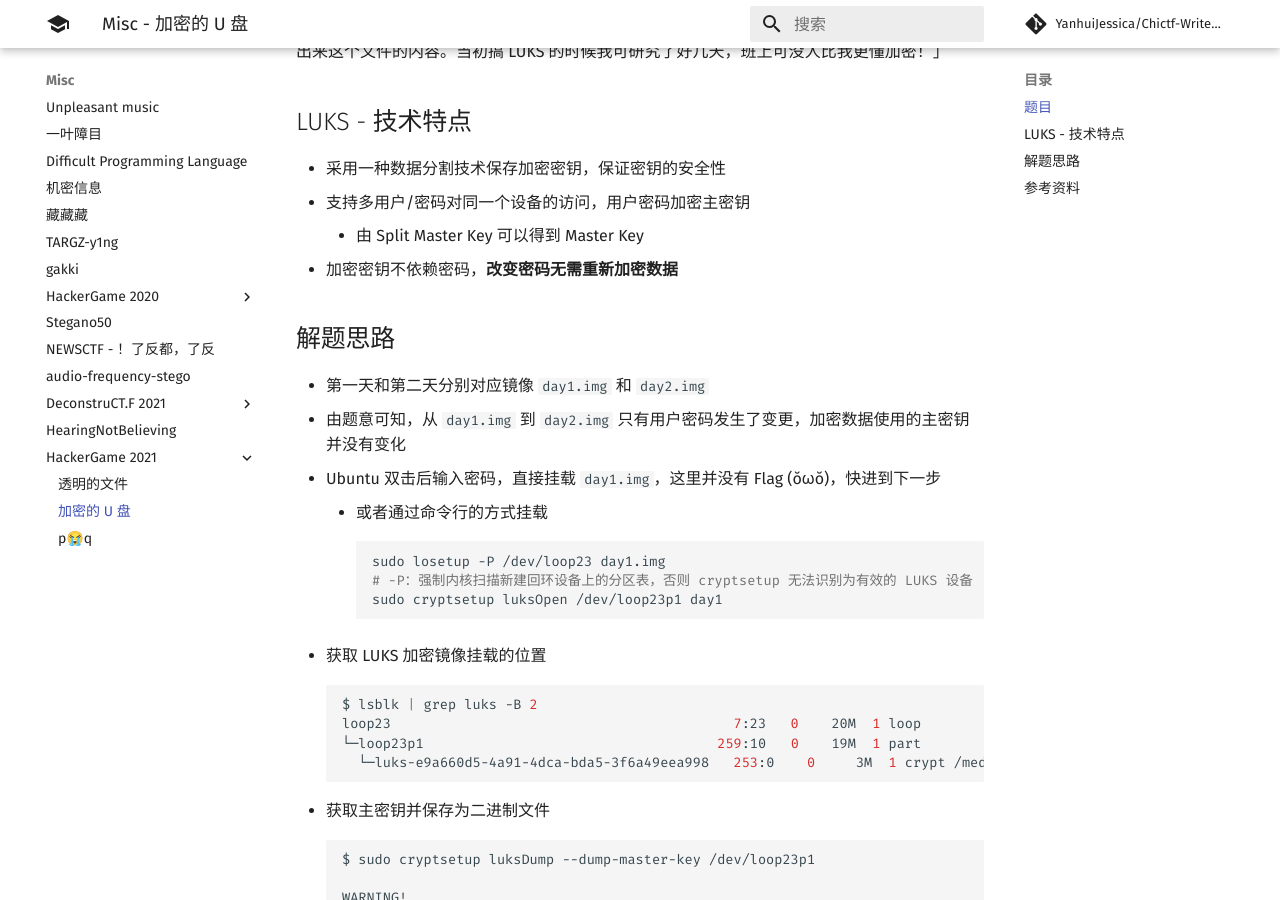
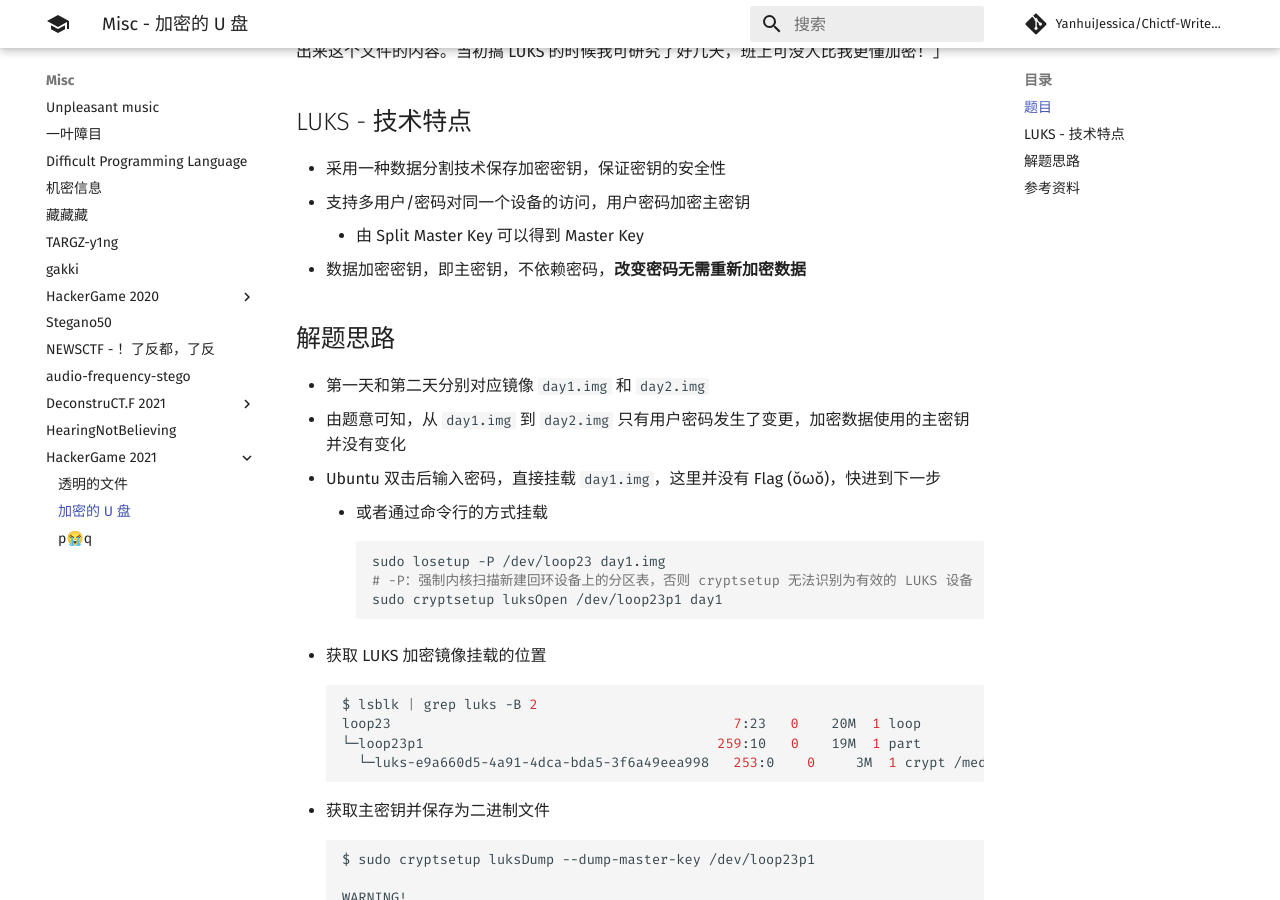
Before and after one commit to YanhuiJessica/Chictf-Writeups, an MkDocs documentation site: the page built from docs/misc/encrypted_u_disk.md, in a window 1280 px wide and 900 px high, scrolled down 701 px. Built offline with MkDocs 1.6.1 and Material for MkDocs 9.7.7, drawn with Linux system fonts in a browser that asks for light colours; comment, search, counter and statistics services are not loaded.

Commit message:
优化表述

```diff
--- a/docs/misc/encrypted_u_disk.md
+++ b/docs/misc/encrypted_u_disk.md
@@ -28,7 +28,7 @@ description: 2021 | 中国科学技术大学第八届信息安全大赛 | Genera
 - 采用一种数据分割技术保存加密密钥，保证密钥的安全性
 - 支持多用户/密码对同一个设备的访问，用户密码加密主密钥
     - 由 Split Master Key 可以得到 Master Key
-- 加密密钥不依赖密码，**改变密码无需重新加密数据**
+- 数据加密密钥，即主密钥，不依赖密码，**改变密码无需重新加密数据**
 
 ## 解题思路
 
```
